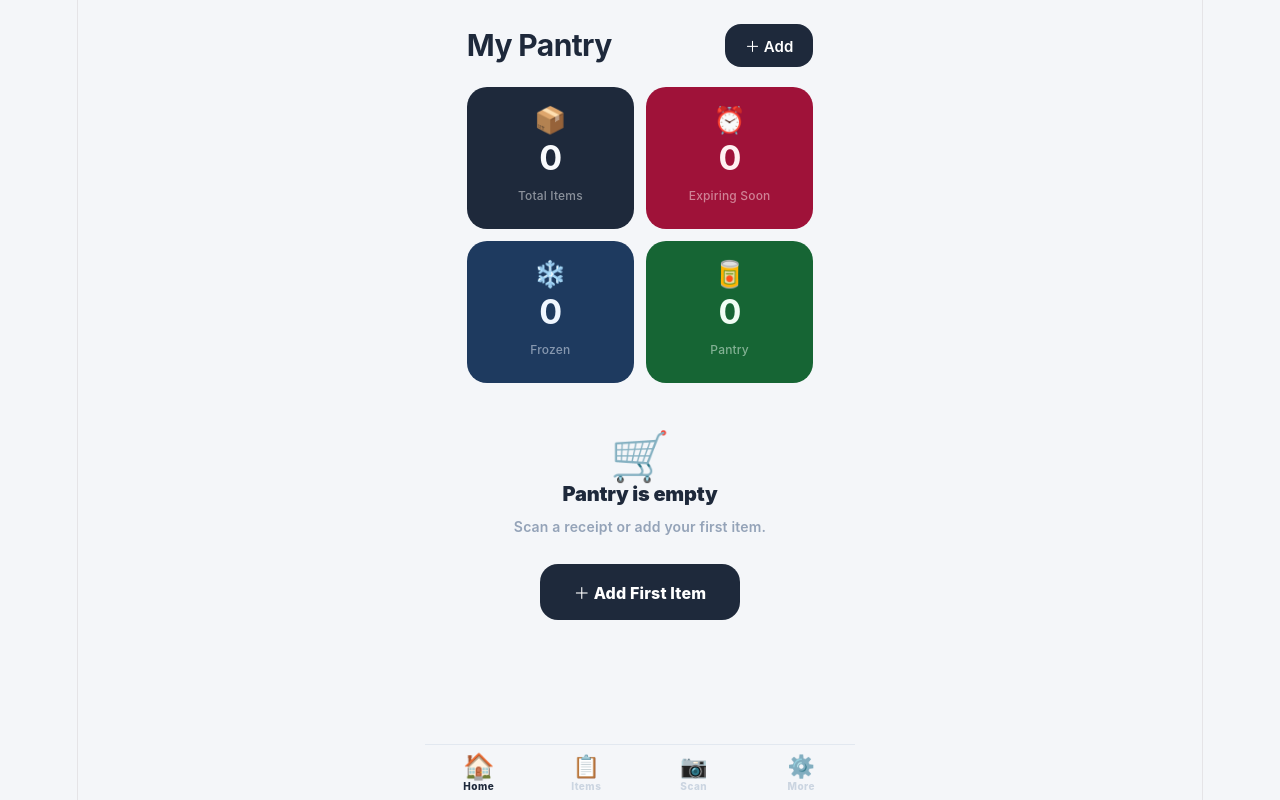
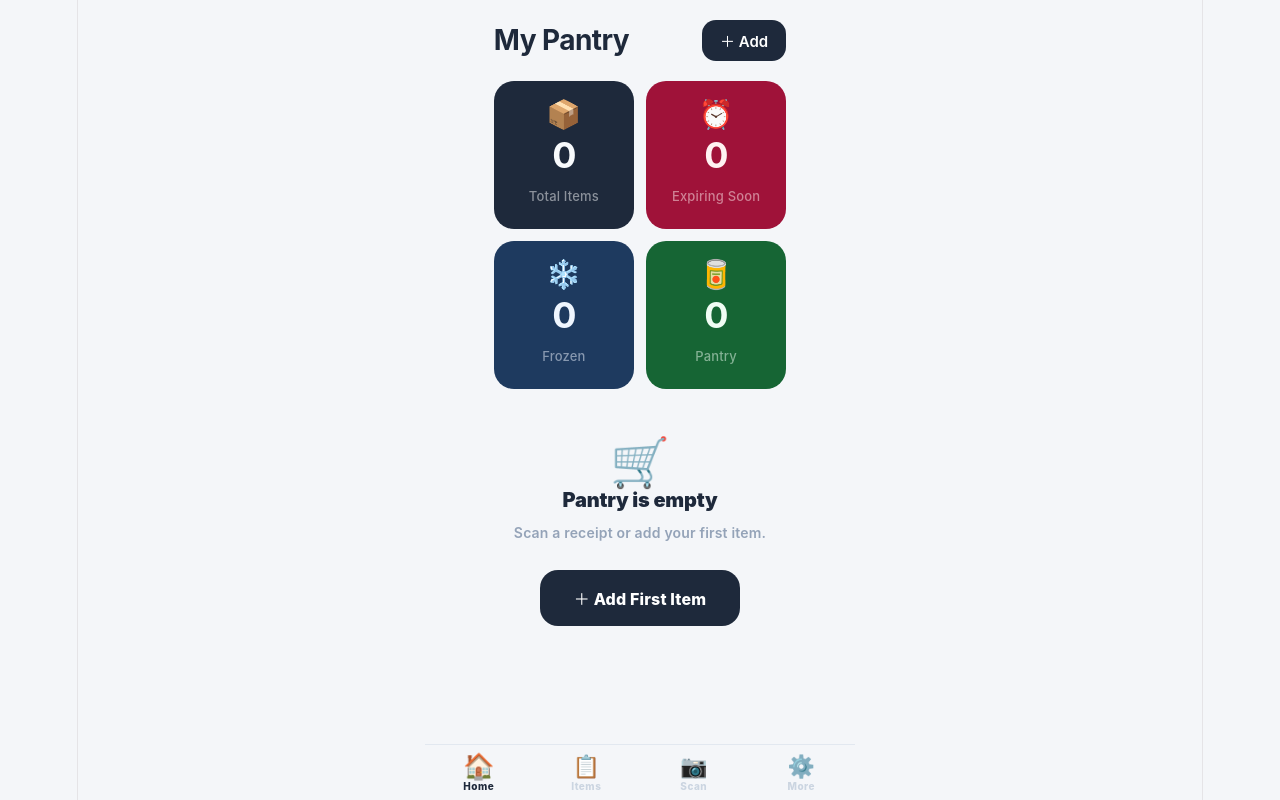
Before and after one commit to Umashankar10-2002/smart-pantry, a React (Vite) app: page / in a window 1280 px wide. Built offline with nearby package versions, Linux system fonts and the light colour scheme.

Commit message:
revert cards to clean version

```diff
--- a/src/App.jsx
+++ b/src/App.jsx
@@ -291,14 +291,14 @@ export default function App() {
 // ─── Home Page ───────────────────────────────────────────────────────────────
 function HomePage({enriched,sum,urgent,frozen,good,onItem,onAdd,onStatClick}) {
   return (
-    <div className="page" style={{paddingTop:24}}>
+    <div className="page" style={{paddingTop:20}}>
 
       {/* Title row */}
       <div style={{display:"flex",alignItems:"center",justifyContent:"space-between",marginBottom:20}}>
-        <div style={{fontSize:30,fontWeight:700,color:"#1E293B",letterSpacing:"-0.02em"}}>My Pantry</div>
+        <div style={{fontSize:28,fontWeight:700,color:"#1E293B",letterSpacing:"-0.02em"}}>My Pantry</div>
         <button onClick={onAdd} style={{
           background:"#1E293B",color:"white",border:"none",
-          borderRadius:16,padding:"11px 20px",fontSize:15,fontWeight:600,
+          borderRadius:14,padding:"10px 18px",fontSize:15,fontWeight:600,
           display:"flex",alignItems:"center",gap:6,
         }}>＋ Add</button>
       </div>
@@ -315,14 +315,13 @@ function HomePage({enriched,sum,urgent,frozen,good,onItem,onAdd,onStatClick}) {
             style={{
               background:bg, borderRadius:20, padding:"20px 18px",
               cursor:"pointer", transition:"transform .15s", userSelect:"none",
-              display:"flex", flexDirection:"column", gap:8,
-              aspectRatio:"1/0.85",
+              display:"flex", flexDirection:"column", gap:10, minHeight:140,
             }}
             onTouchStart={e=>e.currentTarget.style.transform="scale(0.96)"}
             onTouchEnd={e=>e.currentTarget.style.transform="scale(1)"}>
-            <div style={{fontSize:26}}>{icon}</div>
-            <div style={{fontSize:34,fontWeight:700,color:fg,lineHeight:1,letterSpacing:"-0.02em"}}>{val}</div>
-            <div style={{fontSize:12,color:`${fg}80`,fontWeight:500,marginTop:"auto"}}>{label}</div>
+            <div style={{fontSize:28}}>{icon}</div>
+            <div style={{fontSize:36,fontWeight:700,color:fg,lineHeight:1,letterSpacing:"-0.02em"}}>{val}</div>
+            <div style={{fontSize:13,color:`${fg}80`,fontWeight:500}}>{label}</div>
           </div>
         ))}
       </div>
```
